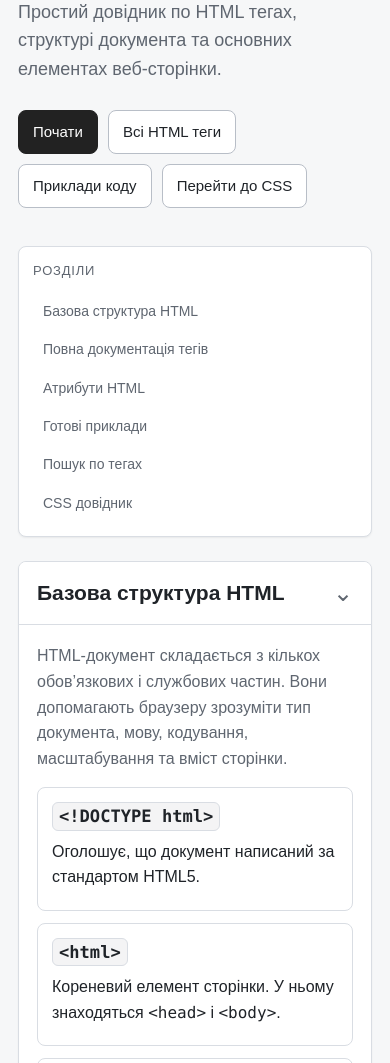
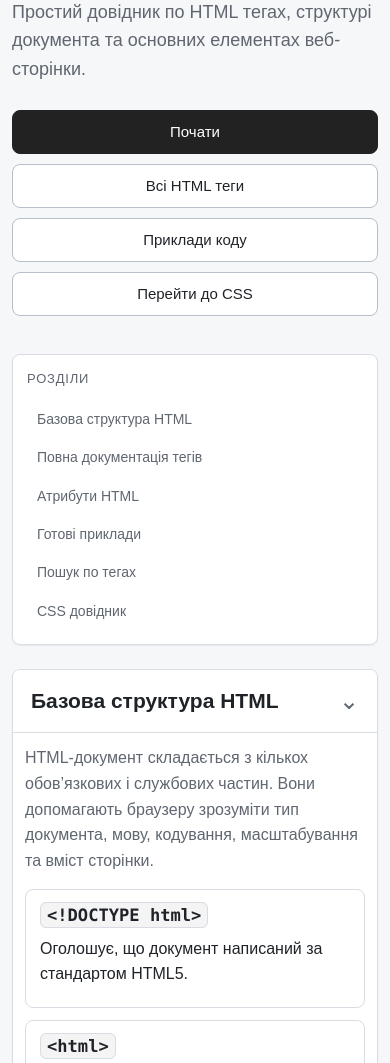
Before and after one commit to Sad-spec-cmyk/HTML-lessons, a plain HTML site: page index.html in a window 390 px wide. Shown: the part 154-1217 px from the top of the page. Drawn offline with Linux system fonts and the light colour scheme.

Commit message:
Add files via upload

```diff
--- a/index.html
+++ b/index.html
@@ -35,6 +35,7 @@
       font-family: Arial, Helvetica, sans-serif;
       font-size: 16px;
       line-height: 1.6;
+      overflow-x: hidden;
     }
 
     a {
@@ -147,6 +148,10 @@
       font-size: 15px;
       cursor: pointer;
       transition: background 0.12s ease, border-color 0.12s ease;
+      min-width: 0;
+      max-width: 100%;
+      white-space: normal;
+      text-align: center;
     }
 
     .button.primary {
@@ -205,6 +210,14 @@
     }
 
     main {
+      min-width: 0;
+    }
+
+    .section,
+    .section-content,
+    .info-card,
+    .doc-card,
+    .example-card {
       min-width: 0;
     }
 
@@ -303,6 +316,9 @@
       padding: 2px 6px;
       font-family: Consolas, "Courier New", monospace;
       font-size: 0.95em;
+      max-width: 100%;
+      overflow-wrap: anywhere;
+      word-break: break-word;
     }
 
     .search-panel {
@@ -348,12 +364,14 @@
 
     .doc-card {
       display: grid;
+      grid-template-columns: minmax(0, 1fr);
       gap: 8px;
     }
 
     .doc-card dl {
       margin: 0;
       display: grid;
+      grid-template-columns: minmax(0, 1fr);
       gap: 8px;
     }
 
@@ -372,11 +390,14 @@
     .code-wrap {
       position: relative;
       margin: 12px 0 0;
+      max-width: 100%;
+      min-width: 0;
     }
 
     pre {
       margin: 0;
       overflow-x: auto;
+      max-width: 100%;
       border: 1px solid var(--border);
       border-radius: var(--radius);
       background: var(--code-bg);
@@ -477,6 +498,53 @@
 
       .section-header h2 {
         font-size: 21px;
+      }
+
+      .hero,
+      .layout,
+      .footer {
+        padding-left: 12px;
+        padding-right: 12px;
+      }
+
+      .section-content {
+        padding: 12px;
+      }
+
+      .hero-actions .button {
+        width: 100%;
+      }
+
+      .doc-card h3,
+      .info-card h3,
+      .example-card h3 {
+        overflow-wrap: anywhere;
+      }
+
+      .doc-card,
+      .doc-card dl,
+      .doc-card dt,
+      .doc-card dd,
+      .info-card,
+      .example-card {
+        overflow-wrap: anywhere;
+        word-break: break-word;
+      }
+
+      .tag-name {
+        display: inline;
+        box-decoration-break: clone;
+        -webkit-box-decoration-break: clone;
+      }
+
+      .copy-btn {
+        position: static;
+        margin-bottom: 8px;
+      }
+
+      pre {
+        font-size: 13px;
+        padding: 12px;
       }
     }
   </style>
```
Also changed, not shown: css.html (+68 -0 lines).
